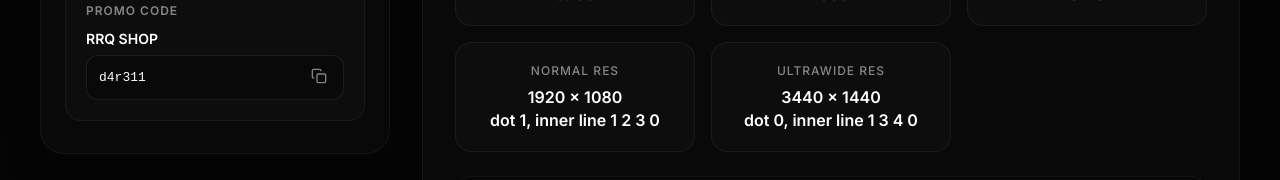
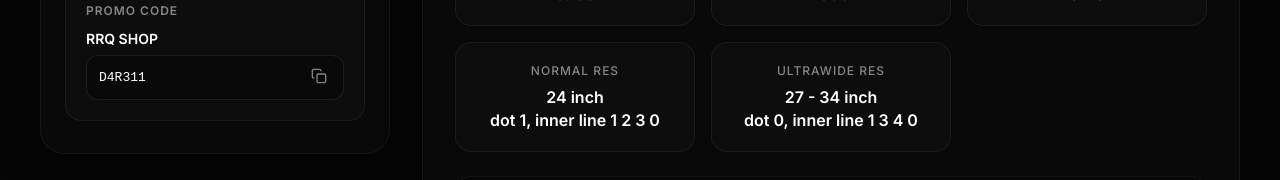
Before and after one commit to Cemet0/darell, a plain HTML site: page index.html in a window 1280 px wide. Shown: the part 589-769 px from the top of the page. Drawn offline with Linux system fonts and the light colour scheme.

Commit message:
Update promo code and resolution text

```diff
--- a/index.html
+++ b/index.html
@@ -75,7 +75,7 @@
                 <div class="promo-code">
                     <span class="promo-store">RRQ SHOP</span>
                     <div class="code-box">
-                        <span class="code">d4r311</span>
+                        <span class="code">D4R311</span>
                         <button class="copy-btn" id="promo-copy-btn">
                             <svg viewBox="0 0 24 24" fill="none" stroke="currentColor" stroke-width="2">
                                 <rect x="9" y="9" width="13" height="13" rx="2" ry="2"></rect>
@@ -133,11 +133,11 @@
                     </div>
                     <div class="setting-item">
                         <span class="setting-label">NORMAL RES</span>
-                        <span class="setting-value">1920 x 1080<br>dot 1, inner line 1 2 3 0</span>
+                        <span class="setting-value">24 inch<br>dot 1, inner line 1 2 3 0</span>
                     </div>
                     <div class="setting-item">
                         <span class="setting-label">ULTRAWIDE RES</span>
-                        <span class="setting-value">3440 x 1440<br>dot 0, inner line 1 3 4 0</span>
+                        <span class="setting-value">27 - 34 inch<br>dot 0, inner line 1 3 4 0</span>
                     </div>
                 </div>
 
```
